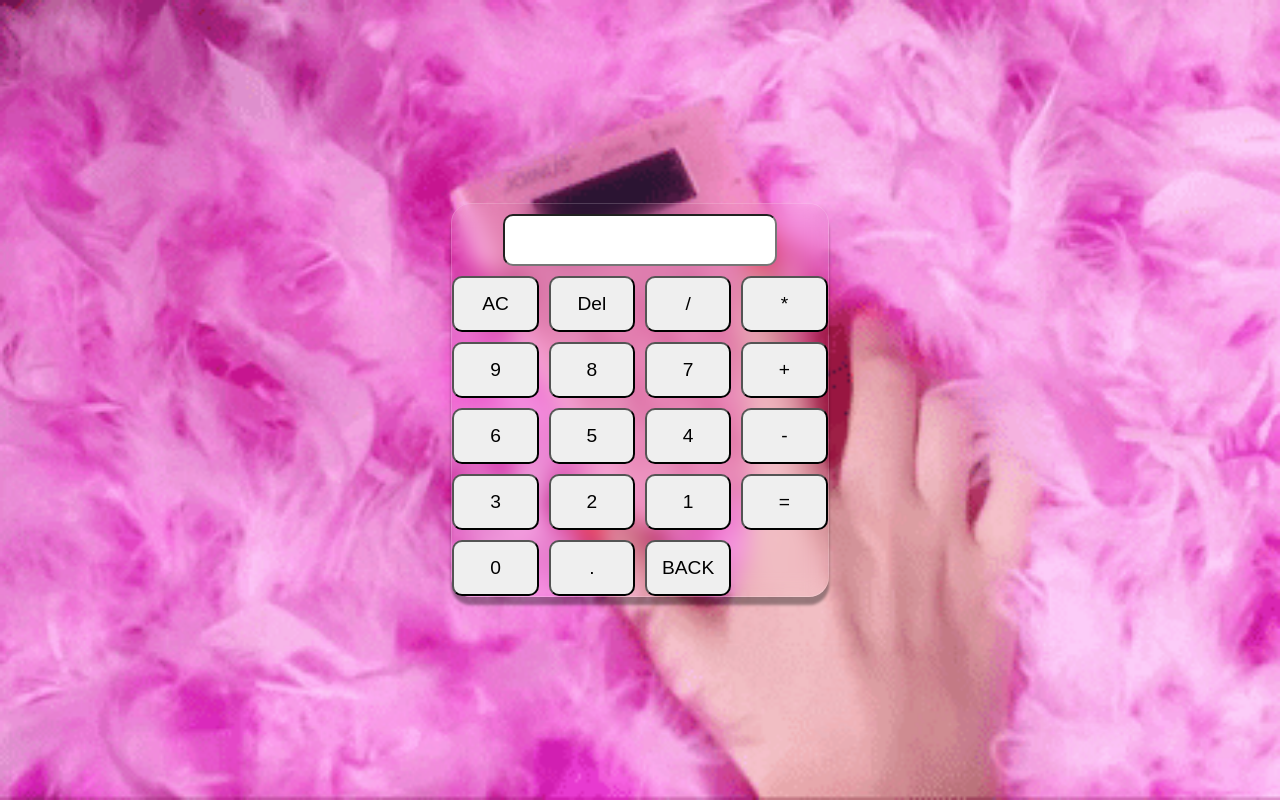
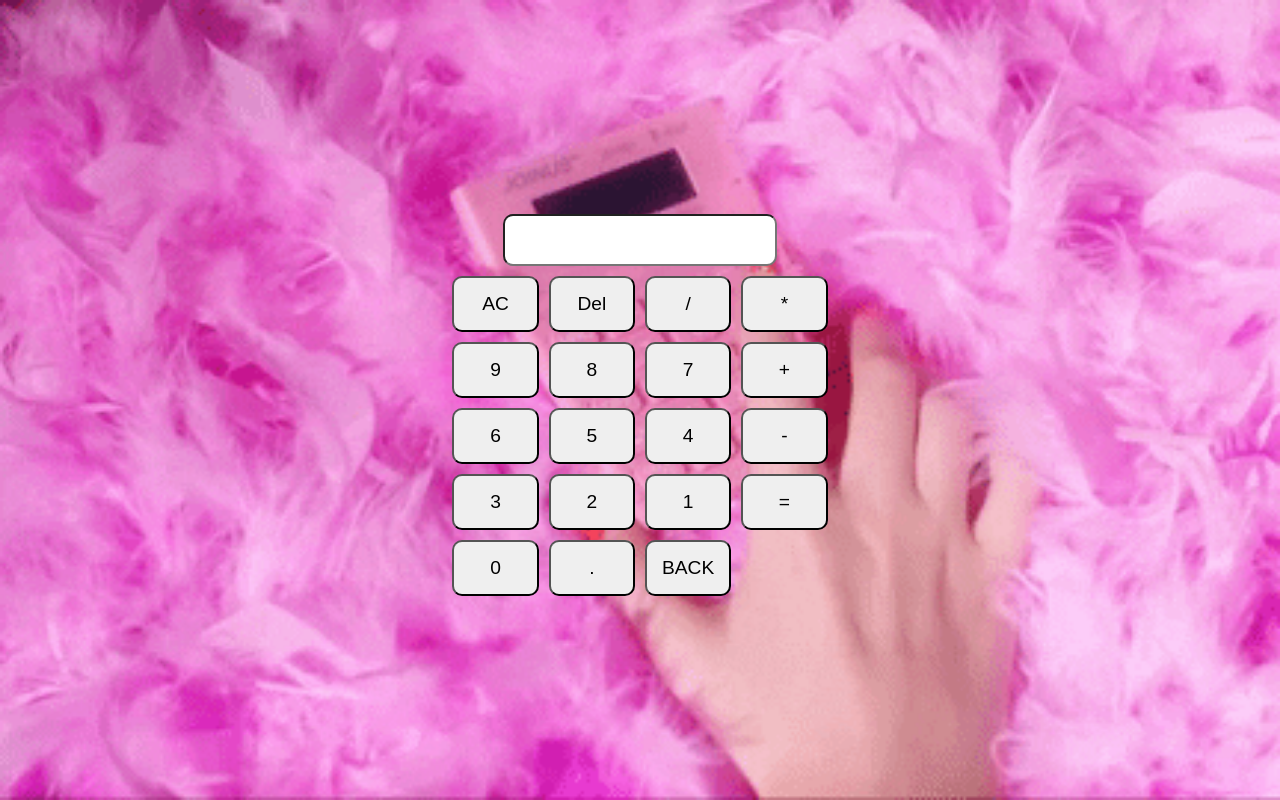
Before and after one commit to nassarangelica/angelnassar, a plain HTML site: page calcu.html in a window 1280 px wide. Drawn offline with Linux system fonts and the light colour scheme.

Commit message:
Update calcu.css

```diff
--- a/calcu.css
+++ b/calcu.css
@@ -11,12 +11,7 @@ body {
 
 .calculator {
     text-align: center;
-    background:linear-gradient(135deg, rgba(255, 255, 255,  0.1));
-    backdrop-filter: blur(10px);
-    -webkit-backdrop-filter: blur(10px);
     border-radius: 20px;
-    border: 1px solid rgba(255, 255, 255, 0.18);
-    box-shadow: 0 8px 3px 0 rgba(0, 0, 0, 0.37);
 }
 
 #display {
```
